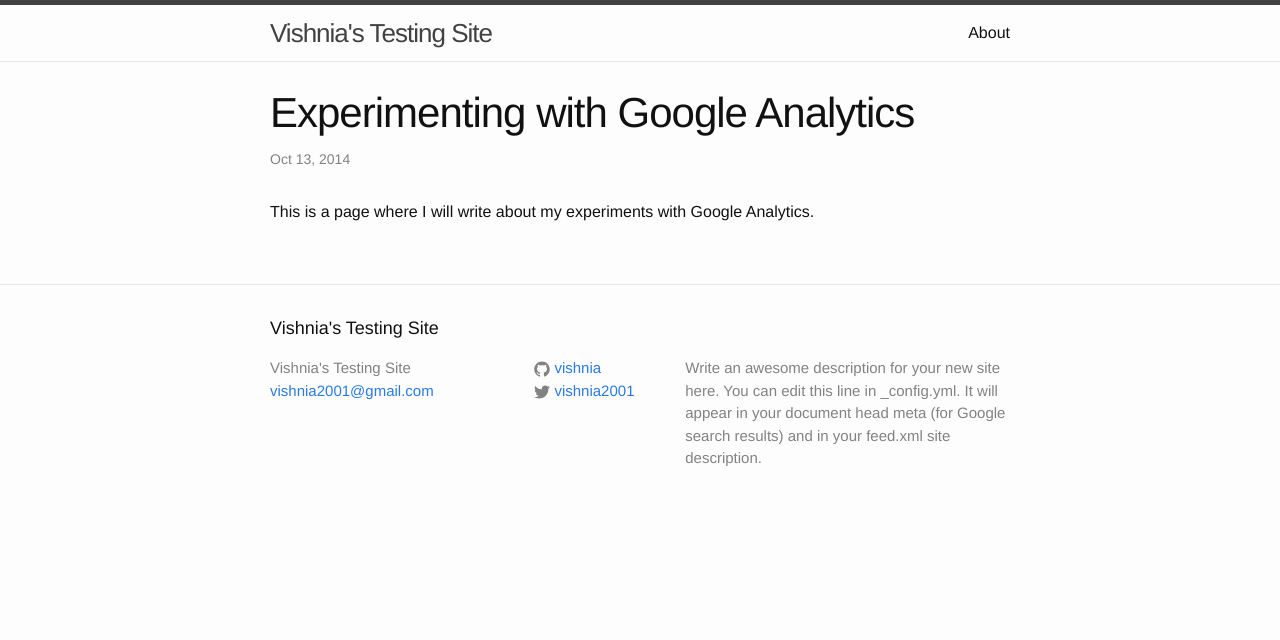
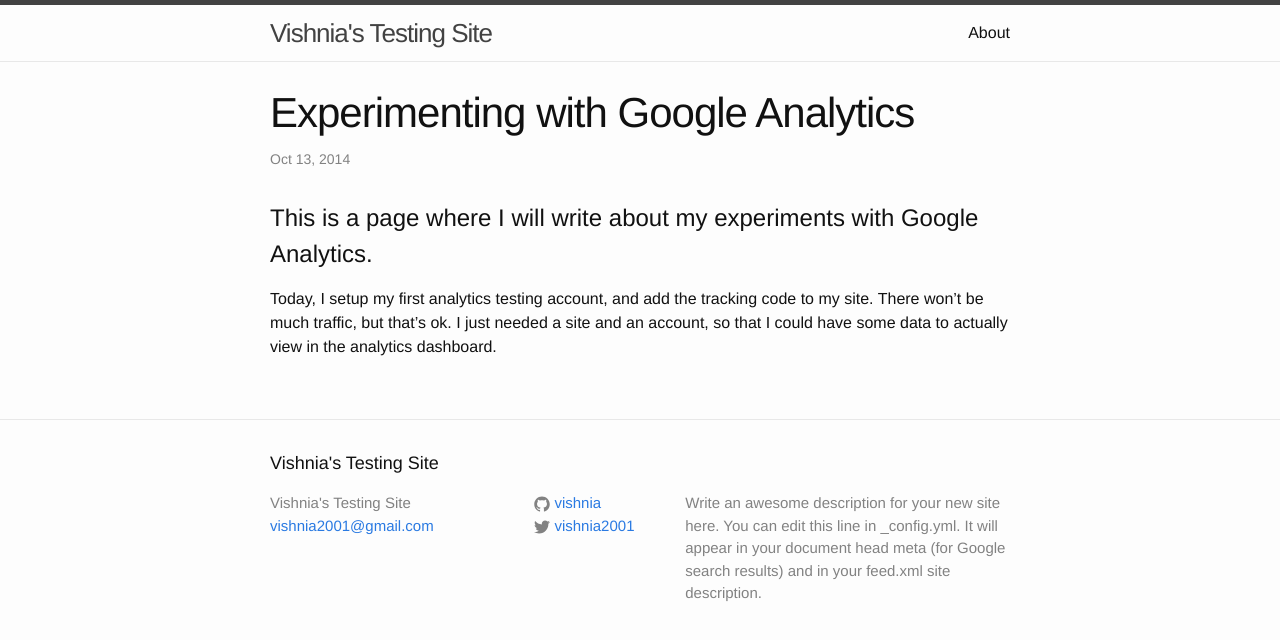
Before and after one commit to vishnia/vishnia.github.io, a Jekyll site: the page built from _posts/2014-10-13-experimenting-with-google-analytics.markdown, in a window 1280 px wide. Shown: the top 640 px of the page. Built offline with Jekyll 4.4.1, drawn with Linux system fonts in a browser that asks for light colours.

Commit message:
Update analytics post

```diff
--- a/_posts/2014-10-13-experimenting-with-google-analytics.markdown
+++ b/_posts/2014-10-13-experimenting-with-google-analytics.markdown
@@ -6,3 +6,6 @@ categories: analytics experimenting
 ---
 
 This is a page where I will write about my experiments with Google Analytics.
+==
+
+Today, I setup my first analytics testing account, and add the tracking code to my site. There won't be much traffic, but that's ok. I just needed a site and an account, so that I could have some data to actually view in the analytics dashboard.
```
